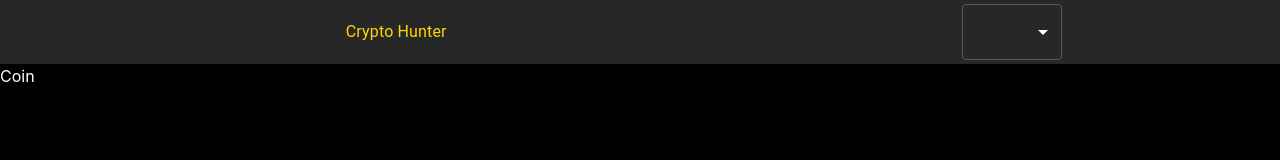
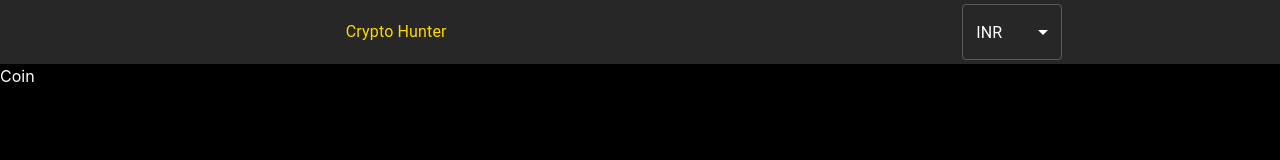
Before and after one commit to SaudagarSahil/Crypto-Hunter, a React app: page /coins/1 in a window 1280 px wide. Shown: the top 160 px of the page. Built offline with nearby package versions, Linux system fonts and the light colour scheme; the HTML template or start-up script is replaced by a standard one.

Commit message:
Apply typescript to all files

```diff
--- a/src/App.tsx
+++ b/src/App.tsx
@@ -3,9 +3,11 @@ import { BrowserRouter, Route, Routes } from "react-router-dom";
 import Header from "./pages/Header";
 import Homepage from "./pages/Homepage";
 import Coin from "./pages/Coin";
+import CryptoContext from "./context/CryptoContext";
 
-function App() {
+const App: React.FC = () => {
   return (
+    <CryptoContext>
       <BrowserRouter>
         <div className="app">
           <Header />
@@ -15,7 +17,8 @@ function App() {
           </Routes>
         </div>
       </BrowserRouter>
+    </CryptoContext>
   );
-}
+};
 
 export default App;
--- a/src/pages/Coin.jsx
+++ /dev/null
@@ -1,9 +0,0 @@
-import React from 'react'
-
-function Coin() {
-  return (
-    <div>Coin</div>
-  )
-}
-
-export default Coin
--- /dev/null
+++ b/src/pages/Coin.tsx
@@ -0,0 +1,7 @@
+import React from "react";
+
+const Coin: React.FC = () => {
+  return <div>Coin</div>;
+};
+
+export default Coin;
--- a/src/pages/Header.jsx
+++ b/src/pages/Header.tsx
@@ -13,9 +13,13 @@ import {
 import "../styles/header.css";
 import React from "react";
 import { useNavigate } from "react-router-dom";
+import { CryptoState } from "../context/CryptoContext";
 
-function Header() {
+const Header: React.FC = () => {
   const navigate = useNavigate();
+
+  const { currency, setCurrency } = CryptoState();
+  console.log("currency", currency);
 
   const darkTheme = createTheme({
     palette: {
@@ -54,6 +58,8 @@ function Header() {
                 sx={{
                   width: "100px",
                 }}
+                value={currency}
+                onChange={(e) => setCurrency(e.target.value)}
               >
                 <MenuItem value={"INR"}>INR</MenuItem>
                 <MenuItem value={"USD"}>USD</MenuItem>
@@ -64,6 +70,6 @@ function Header() {
       </AppBar>
     </ThemeProvider>
   );
-}
+};
 
 export default Header;
--- a/src/pages/Homepage.jsx
+++ /dev/null
@@ -1,9 +0,0 @@
-import React from 'react'
-
-function Homepage() {
-  return (
-    <div>Homepage</div>
-  )
-}
-
-export default Homepage
--- /dev/null
+++ b/src/pages/Homepage.tsx
@@ -0,0 +1,7 @@
+import React from "react";
+
+const Homepage: React.FC = () => {
+  return <div>Homepage</div>;
+};
+
+export default Homepage;
```
Lines whose indentation alone changed are shown as unchanged.
